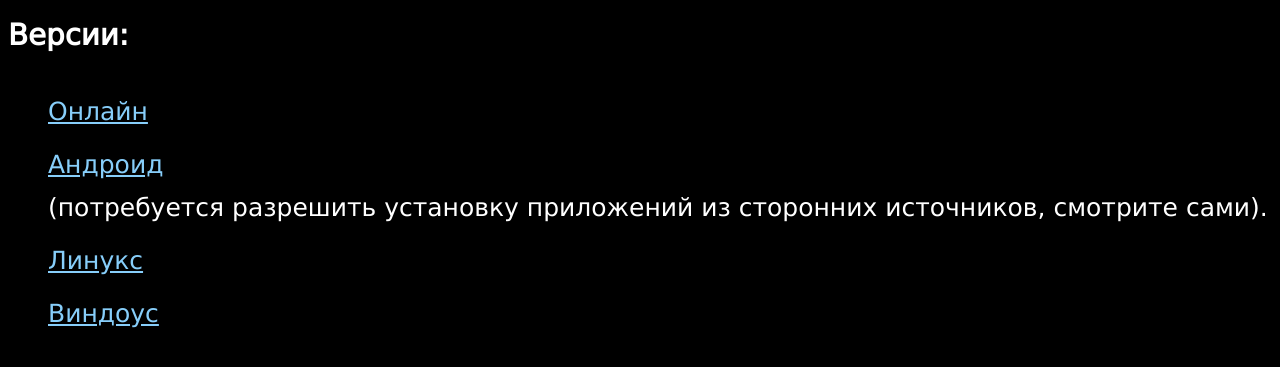
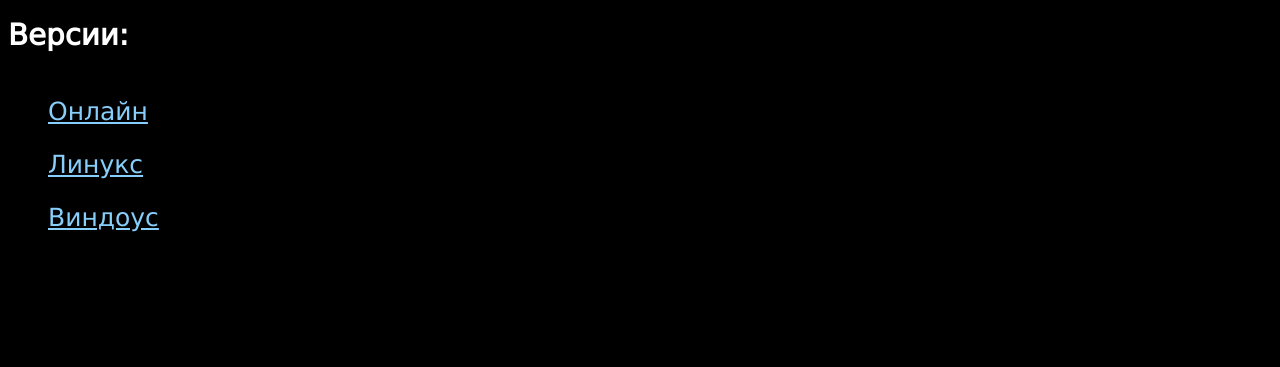
Before and after one commit to not-learning/not-learning.github.io, a plain HTML site: page index.html in a window 1280 px wide. Shown: the part 117-484 px from the top of the page. Drawn offline with Linux system fonts and the light colour scheme.

Commit message:
Commented out the android app

```diff
--- a/index.html
+++ b/index.html
@@ -25,9 +25,7 @@
 				<h3>Версии:</h3>
         <ul style="list-style-type: none;">
           <li><a href="web/einmaleins.html">Онлайн</a></li>
-          <li><a href="android_app/einmaleins.apk">Андроид</a>
-						<br>
-						(потребуется разрешить установку приложений из сторонних источников, смотрите сами).</li>
+          <!-- <li><a href="android_app/einmaleins.apk">Андроид</a><br>(потребуется разрешить установку приложений из сторонних источников, смотрите сами).</li> -->
 					<li><a href="linux/einmaleins.x86_64">Линукс</a></li>
 					<li><a href="windows/einmaleins.exe">Виндоус</a></li>
         </ul>
```
